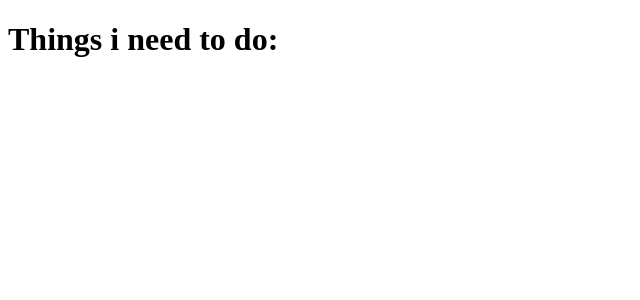
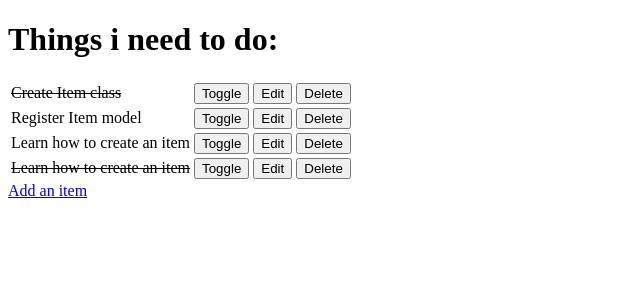
Before and after one commit to Emmacharleswilson/ci-fsf-hello-django, a Django app: page / in a window 1280 px wide. Shown: the top 300 px of the page, without its empty margins (0-640 px from the left). Run offline with Django 3.2, Linux system fonts and the light colour scheme; data comes from the database, SQL or seed files in the repository; both versions use the stored data as it was after the commit.

Commit message:
Add CRUD functionality

```diff
--- a/django_todo/urls.py
+++ b/django_todo/urls.py
@@ -15,9 +15,13 @@ Including another URLconf
 """
 from django.contrib import admin
 from django.urls import path
-from todo.views import get_todo_list
+from todo import views
 
 urlpatterns = [
     path('admin/', admin.site.urls),
-    path('', get_todo_list, name='get_todo_list')
+    path('', views.get_todo_list, name='get_todo_list'),
+    path('add', views.add_item, name='add'),
+    path('edit/<item_id>', views.edit_item, name='edit'),
+    path('toggle/<item_id>', views.toggle_item, name='toggle'),
+    path('delete/<item_id>', views.delete_item, name='delete'),
 ]
--- a/todo/models.py
+++ b/todo/models.py
@@ -1,6 +1,8 @@
 from django.db import models
 
 # Create your models here.
+
+
 class Item(models.Model):
     name = models.CharField(max_length=50, null=False, blank=False)
     done = models.BooleanField(null=False, blank=False, default=False)
--- a/todo/templates/todo/todo_list.html
+++ b/todo/templates/todo/todo_list.html
@@ -10,6 +10,37 @@
 
 <body>
     <h1>Things i need to do:</h1>
+    <table>
+        {% for item in items %}
+        <tr>
+            {% if item.done %}
+            <td><strike>{{ item.name }}</strike></td>
+            {% else %}
+            <td>{{ item.name }}</td>
+            {% endif %}
+            <td>
+                <a href="/toggle/{{ item.id }}">
+                    <button>Toggle</button>
+                </a>
+            </td>
+            <td>
+                <a href="/edit/{{ item.id }}">
+                    <button>Edit</button>
+                </a>
+            </td>
+            <td>
+                <a href="/delete/{{ item.id }}">
+                    <button>Delete</button>
+                </a>
+            </td>
+        </tr>
+        {% empty %}
+        <tr>
+            <td>You have nothing to do.</td>
+        </tr>
+        {% endfor %}
+    </table>
+    <a href="/add">Add an item</a>
 </body>
 
 </html>
--- a/todo/views.py
+++ b/todo/views.py
@@ -1,5 +1,53 @@
-from django.shortcuts import render
+from django.shortcuts import render, redirect, get_object_or_404
+from .models import Item
+from .forms import ItemForm
 
 # Create your views here.
+
+
 def get_todo_list(request):
-    return render(request, 'todo/todo_list.html')
+    items = Item.objects.all()
+    context = {
+        'items': items
+    }
+    return render(request, 'todo/todo_list.html', context)
+
+
+def add_item(request):
+    if request.method == "POST":
+        form = ItemForm(request.POST)
+        if form.is_valid():
+            form.save()
+            return redirect('get_todo_list')
+    form = ItemForm()
+    context = {
+            'form': form
+    }
+    return render(request, 'todo/add_item.html', context)
+
+
+def edit_item(request, item_id):
+    item = get_object_or_404(Item, id=item_id)
+    if request.method == "POST":
+        form = ItemForm(request.POST, instance=item)
+        if form.is_valid():
+            form.save()
+            return redirect('get_todo_list')
+    form = ItemForm(instance=item)
+    context = {
+        'form': form
+    }
+    return render(request, 'todo/edit_item.html', context)
+
+
+def toggle_item(request, item_id):
+    item = get_object_or_404(Item, id=item_id)
+    item.done = not item.done
+    item.save()
+    return redirect('get_todo_list')
+
+
+def delete_item(request, item_id):
+    item = get_object_or_404(Item, id=item_id)
+    item.delete()
+    return redirect('get_todo_list')
```
Also changed, not shown: todo/forms.py (added, +8 -0 lines), todo/templates/todo/add_item.html (added, +24 -0 lines), todo/templates/todo/edit_item.html (added, +24 -0 lines), db.sqlite3, todo/admin.py (line endings or trailing spaces).
